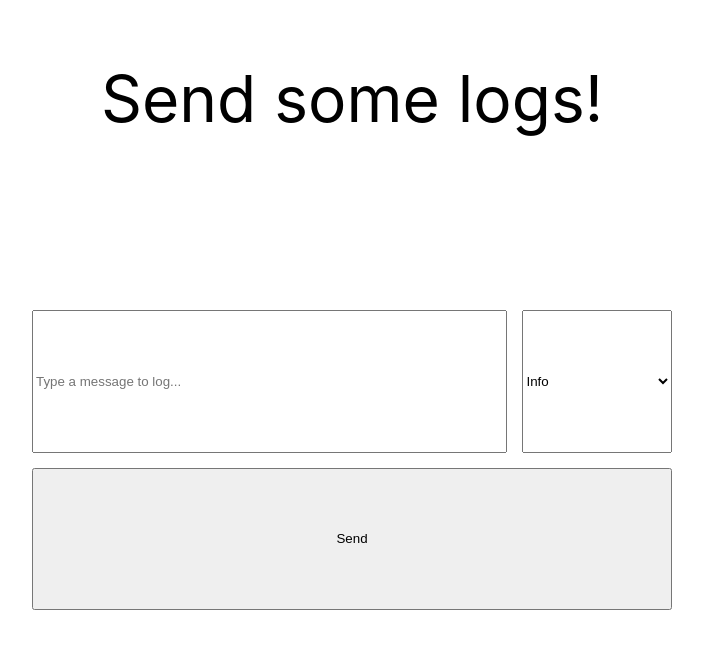
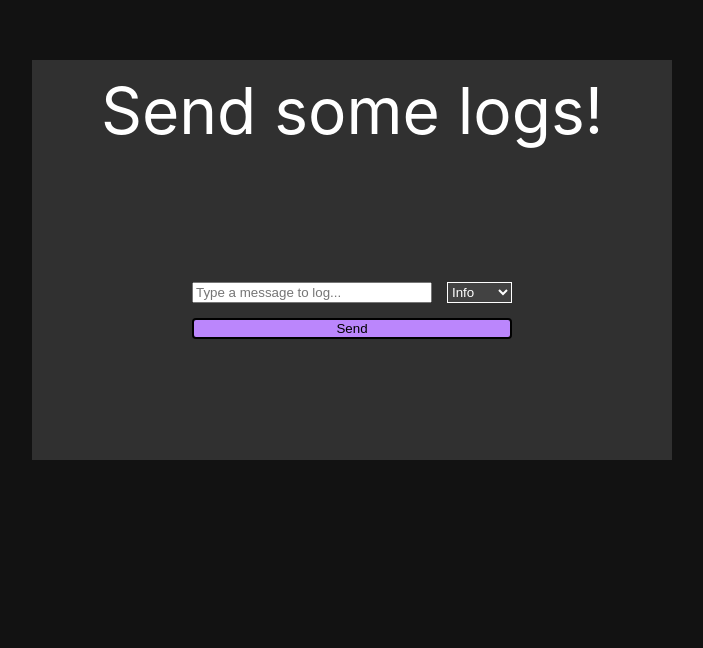
Before and after one commit to JoeAmedeo/fluentd-to-seq, a React (Create React App) app in the folder client/: page / in a window 1280 px wide. Shown: the part 140-788 px from the top of the page, without its empty margins (288-991 px from the left). Built offline with nearby package versions, Linux system fonts and the light colour scheme.

Commit message:
working on styling and dark theme

```diff
--- a/client/package.json
+++ b/client/package.json
@@ -10,6 +10,7 @@
     "@types/node": "^12.12.54",
     "@types/react": "^16.9.46",
     "@types/react-dom": "^16.9.8",
+    "node-sass": "^4.14.1",
     "react": "^16.13.1",
     "react-dom": "^16.13.1",
     "react-scripts": "3.4.3",
--- a/client/src/components/App.css
+++ /dev/null
@@ -1,33 +0,0 @@
-.app {
-  min-height: 100vh;
-  display: grid;
-  grid-template-rows: 25% 250px 300px 25%;
-  justify-items: center;
-}
-
-.title {
-  grid-row: 2;
-  font-size: 64px;
-}
-
-.form {
-  width: 50%;
-  grid-row: 3;
-  display: grid;
-  grid-gap: 15px;
-  grid-template-areas: 'a a a b'
-                       'c c c c';
-}
-
-.textInput {
-  grid-area: a;
-}
-
-.logType {
-  grid-area: b;
-}
-
-.sendButton {
-  grid-area: c;
-  width: 100%;
-}
--- /dev/null
+++ b/client/src/components/App.scss
@@ -0,0 +1,72 @@
+$primary: #bb86fc;
+$primary-focus: #d2adff;
+$primary-varient: #3700b3;
+$secondary: #03dec6;
+$background-1: #121212;
+$background-2: #212121;
+$background-3: #303030;
+$background-4: #424242;
+$surface: #121212;
+$error: #cf6679;
+$on-primary: #000000;
+$on-secondary: #000000;
+$on-background: #ffffff;
+$on-surface: #ffffff;
+$on-error: #ffffff;
+
+.app {
+  background-color: $background-1;
+  color: $on-background;
+  min-height: 100vh;
+  display: grid;
+  grid-template-rows: 25% minmax(350px, 50%) 25%;
+  justify-items: center;
+}
+
+.panel {
+  background-color: $background-3;
+  min-width: 500px;
+  width: 50%;
+  grid-row: 2;
+  display: grid;
+  grid-template-rows: 100px auto;
+  align-items: center;
+  justify-items: center;
+}
+
+.title {
+  font-size: 64px;
+}
+
+.form {
+  width: 50%;
+  display: grid;
+  grid-gap: 15px;
+  grid-template-areas: 'a a a a a b'
+                       'c c c c c c';
+}
+
+.textInput {
+  grid-area: a;
+}
+
+.logType {
+  background-color: $background-4;
+  color: $on-background;
+  border-color: $on-background;
+  grid-area: b;
+}
+
+.sendButton {
+  border-radius: 4px;
+  background-color: $primary;
+  color: $on-primary;
+  border-color: $on-primary;
+  border-style: solid;
+  grid-area: c;
+  width: 100%;
+  transition: .5s;
+  &:hover {
+    background-color: $primary-focus;
+  }
+}
--- a/client/src/components/App.tsx
+++ b/client/src/components/App.tsx
@@ -1,9 +1,14 @@
 import React from 'react';
-import './App.css';
+import './App.scss';
 
-function App() {
+const App = () => {
+
+
+
+
   return (
     <div className="app">
+      <div className="panel">
         <header className="title">
           Send some logs!
         </header>
@@ -17,6 +22,7 @@ function App() {
           <button className="sendButton">Send</button>
         </div>
       </div>
+    </div>
   );
 }
 
```
Also changed, not shown: 1 other file (tests, documents, lock files or other folders). Lines whose indentation alone changed are shown as unchanged.
